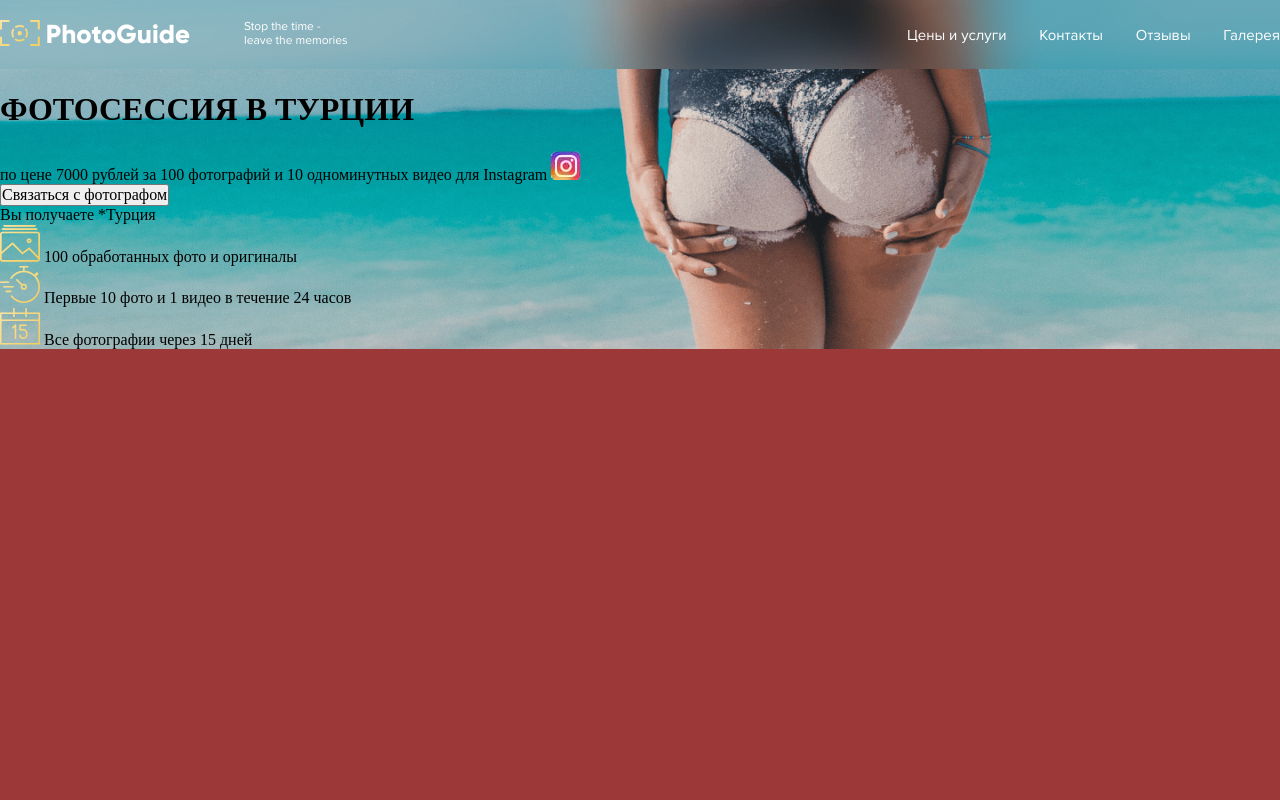
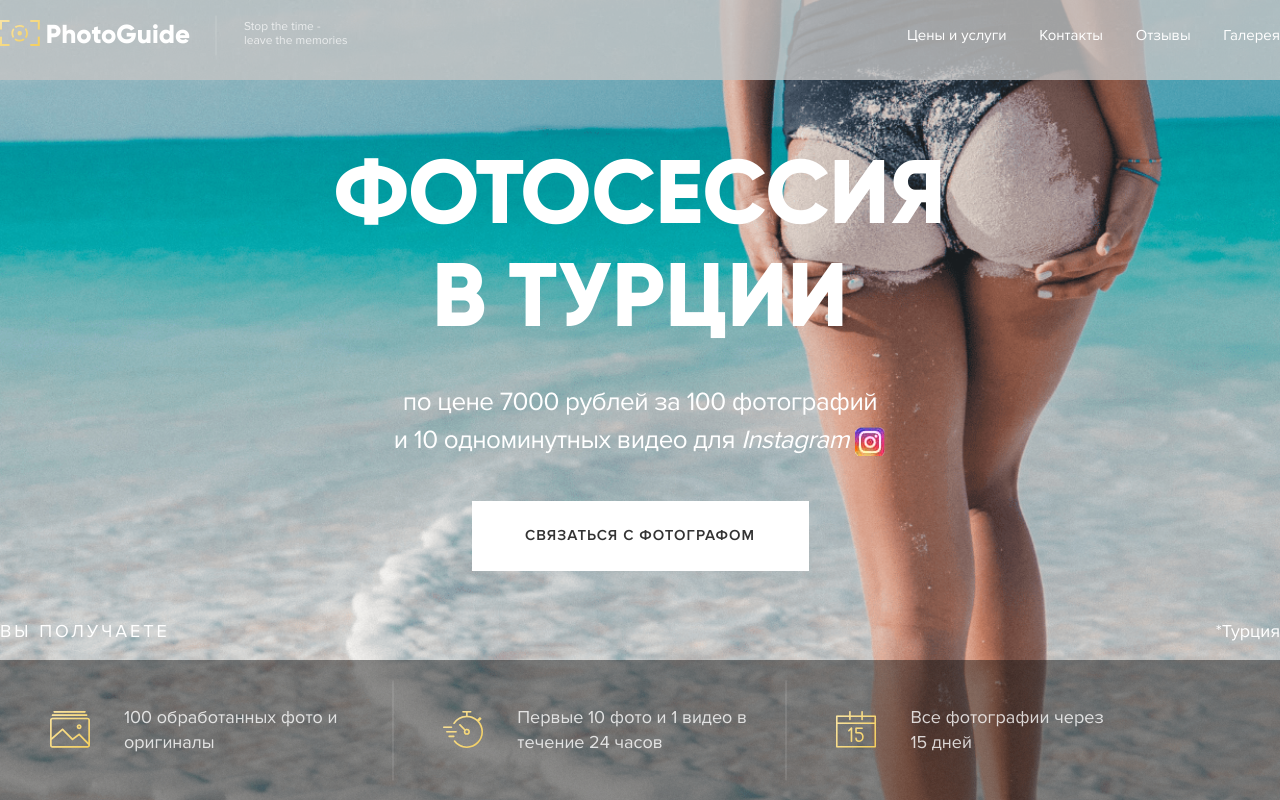
Before and after one commit to MansAhmadBON/photoShootsInTurkey, a website: page build/index.html in a window 1280 px wide. Drawn offline with Linux system fonts and the light colour scheme.

Commit message:
feat: added hero component

```diff
--- a/src/scss/base/_index.scss
+++ b/src/scss/base/_index.scss
@@ -1,5 +1 @@
-$prime-color: rgb(156, 56, 56);
-
-body {
-    background-color: $prime-color;
-}
+@import "vars";
--- /dev/null
+++ b/src/scss/base/vars.scss
@@ -0,0 +1,8 @@
+$FontTitles: 'Gilroy';
+$FontText: 'ProximaNova';
+$fontColorMain: #fff;
+
+$weightRegular: 400;
+$weightSemiBold: 600;
+$weightBold: 700;
+$weightExtraBold: 900;
--- a/src/scss/components/_index.scss
+++ b/src/scss/components/_index.scss
@@ -2,3 +2,5 @@
 @import "headerContent";
 @import "headerNav";
 @import "headerMask";
+@import "mainContent";
+@import "bottomContent";
--- /dev/null
+++ b/src/scss/components/bottomContent.scss
@@ -0,0 +1,104 @@
+@import "../base/vars";
+
+.bottomContent {
+    padding-top: 34px;
+    max-width: 1370px;
+    width: 100%;
+    position: absolute;
+    right: 0;
+    bottom: 0;
+    &__wrapperText {
+        display: flex;
+        justify-content: space-between;
+        max-width: 1300px;
+        width: 100%;
+        padding-bottom: 20px;
+    }
+    &__text {
+        font-family: $FontText;
+        font-size: 18px;
+        line-height: 100%;
+        color: #fff;
+        font-weight: 400;
+    }
+    &__text-1 {
+        text-transform: uppercase;
+        letter-spacing: 3px;
+    }
+    &__text-2 {
+        font-size: 18px;
+    }
+}
+
+.bottomContentItems {
+    position: relative;
+    display: flex;
+    width: 100%;
+    justify-content: space-between;
+    background-image: url("../assets/img/bg/bg-bottom.png");
+    background-size: cover;
+    z-index: 999;
+    &::after {
+        content: '';
+        display: block;
+        position: absolute;
+        top: 0;
+        left: 0;
+        right: 0;
+        bottom: 0;
+        height: 100%;
+        width: 100%;
+        background-image: url("../assets/img/bg/bg.png");
+    }
+    .wrapperItems {
+        max-width: 1179px;
+        width: 100%;
+        display: flex;
+        justify-content: space-between;
+        margin-left: 50px;
+    }
+    &__item {
+        flex-basis: 33.3%;
+        padding-top: 45px;
+        padding-bottom: 45px;
+        position: relative;
+        z-index: 99;
+        position: relative;
+    }
+    &__item-2 {
+        &::after {
+            content: "";
+            display: block;
+            width: 100px;
+            height: 1px;
+            background-color: #fff;
+            transform: rotate(90deg) translateX(70%);
+            position: absolute;
+            right: 0;
+            top: 0;
+            opacity: .2;
+        }
+        &::before {
+            content: "";
+            display: block;
+            width: 100px;
+            height: 1px;
+            background-color: #fff;
+            transform: rotate(90deg) translateX(70%);
+            position: absolute;
+            left: -100px;
+            top: 0;
+            opacity: .2;
+        }
+    }
+    &__descrItem {
+        margin-left: 30px;
+        max-width: 270px;
+        font-family: $FontText;
+        font-size: 18px;
+        line-height: 140%;
+        display: inline-block;
+        color: $fontColorMain;
+        opacity: 0.8;
+    }
+}
--- a/src/scss/components/headerContent.scss
+++ b/src/scss/components/headerContent.scss
@@ -1,3 +1,5 @@
+@import "../base/vars";
+
 .headerContent {
     display: flex;
     justify-content: space-between;
@@ -20,19 +22,33 @@
             max-width: 190px;
             width: 100%;
             figcaption {
-                font-family: 'Gilroy';
+                font-family: $FontTitles;
                 font-size: 26px;
-                color: #fff;
-                font-weight: 900;
+                color: $fontColorMain;
+                font-weight: $weightExtraBold;
+                position: relative;
+                &::after {
+                    content: '';
+                    display: block;
+                    width: 40px;
+                    height: 1px;
+                    background-color: #fff;
+                    opacity: .2;
+                    position: absolute;
+                    transform: rotate(90deg);
+                    right: -46px;
+                    top: 15px;
+                }
             }
         }
     }
     &__subTitle {
         width: 106px;
-        font-family: 'ProximaNova';
-        font-weight: 400;
+        font-family: $FontText;
+        font-weight: $weightRegular;
         font-size: 12px;
-        color: #fff;
+        color: $fontColorMain;
+        opacity: .7;
     }
     &__navBar {
         max-width: 373px;
--- a/src/scss/components/headerMask.scss
+++ b/src/scss/components/headerMask.scss
@@ -1,8 +1,9 @@
 .headerMask {
       width: 100%;
-    height: 69px;
+      height: 80px;
       position: absolute;
       top: 0;
       left: 0;
       right: 0;
+      opacity: .8;
   }
--- a/src/scss/components/hero.scss
+++ b/src/scss/components/hero.scss
@@ -1,4 +1,6 @@
 .hero {
     background-image: url("../assets/img/bg/main-bg.png");
     background-size: cover;
+    position: relative;
+    min-height: 100vh;
 }
--- /dev/null
+++ b/src/scss/components/mainContent.scss
@@ -0,0 +1,37 @@
+@import "../base/vars";
+
+.mainContent {
+    max-width: 680px;
+    margin: 0 auto;
+    text-align: center;
+    &__title {
+        font-family: $FontTitles;
+        font-size: 90px;
+        color: $fontColorMain;
+        margin: 0;
+    }
+    &__text {
+        margin-top: 40px;
+        margin-bottom: 45px;
+        font-family: $FontText;
+        font-size: 26px;
+        color: $fontColorMain;
+        letter-spacing: -0.5px;
+        .logoInst {
+            position: relative;
+            top: 8px;
+        }
+    }
+    &__btn {
+        width: 337px;
+        height: 70px;
+        background-color: #fff;
+        border: none;
+        font-family: $FontText;
+        font-weight: 600;
+        font-size: 15px;
+        letter-spacing: 1px;
+        text-transform: uppercase;
+        color: #333333
+    }
+}
--- a/src/scss/layoult/_index.scss
+++ b/src/scss/layoult/_index.scss
@@ -0,0 +1,2 @@
+@import "header";
+@import "main";
--- /dev/null
+++ b/src/scss/layoult/main.scss
@@ -0,0 +1,3 @@
+main {
+    padding-top: 71px;
+}
--- a/src/scss/vendors/normalize.scss
+++ b/src/scss/vendors/normalize.scss
@@ -22,6 +22,7 @@ h4,
 h5,
 h6,
 button,
+div,
 img {
   margin: 0;
   padding: 0;
```
Also changed, not shown: build/assets/img/bg/bg-bottom.png (added), build/assets/img/bg/bg.png (added), build/assets/img/img/bg-bottom.png (added), build/css/base/vars.css (added), build/css/components/bottomContent.css (added), build/css/components/headerContent.css, build/css/components/headerMask.css, build/css/components/hero.css, build/css/components/mainContent.css (added), build/css/layoult/main.css (added), build/css/main.css, build/css/vendors/normalize.css, build/index.html, src/images/bg/bg-bottom.png (added), 2 more files. Lines whose indentation alone changed are shown as unchanged.
